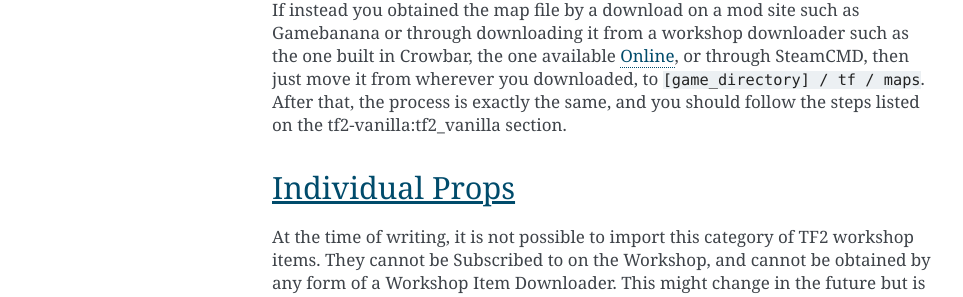
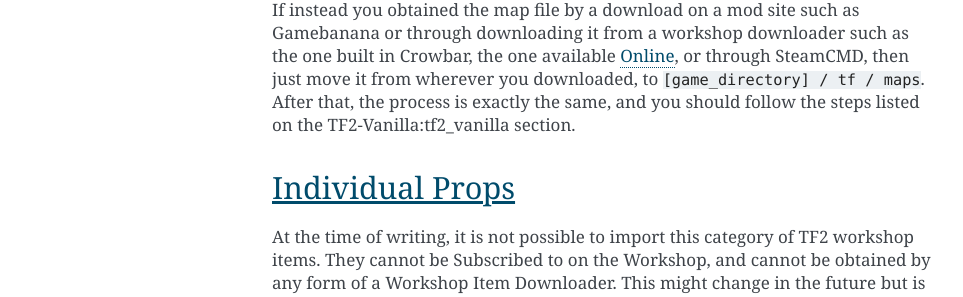
Before and after one commit to espiondev/source2blender, a Sphinx documentation site: the page built from docs/source/TF2-Workshop.rst, in a window 1280 px wide. Shown: the part 641-938 px from the top of the page, without its empty margins (148-1111 px from the left). Built offline with Sphinx 7.4.7, drawn with Linux system fonts in a browser that asks for light colours; pages that are not in the unit, such as notebooks, are missing from menus.

```diff
--- a/docs/source/TF2-Workshop.rst
+++ b/docs/source/TF2-Workshop.rst
@@ -12,7 +12,7 @@ Maps and included props
 -----------------------
 
 | The process of importing TF2 workshop maps is **exactly** the same as that of TF2 Vanilla Maps. There are two methods to do so, both are explained in that section. The only thing to know about, is that if a Map is obtained by Subscribing to it from the TF2 Workshop on Steam, it will be saved to ``Steamapps / workshop / content / 440``. There will be multiple folders in this location, one of them holds the map. You'll have to do a bit of searching for it, but the ``.BSP`` file has a proper name. From this location, copy the ``.BSP`` file into ``[game_directory] / tf / maps``. Then the process to bring it into Blender is exactly the same, and instructions are provided on the TF2-Vanilla section.
-| If instead you obtained the map file by a download on a mod site such as Gamebanana or through downloading it from a workshop downloader such as the one built in Crowbar, the one available `Online <https://steamworkshopdownloader.io/>`_, or through SteamCMD, then just move it from wherever you downloaded, to ``[game_directory] / tf / maps``. After that, the process is exactly the same, and you should follow the steps listed on the :ref:`tf2-vanilla:tf2_vanilla` section.
+| If instead you obtained the map file by a download on a mod site such as Gamebanana or through downloading it from a workshop downloader such as the one built in Crowbar, the one available `Online <https://steamworkshopdownloader.io/>`_, or through SteamCMD, then just move it from wherever you downloaded, to ``[game_directory] / tf / maps``. After that, the process is exactly the same, and you should follow the steps listed on the :ref:`TF2-Vanilla:tf2_vanilla` section.
 
 .. _tf2_w_individualprops:
 
```
